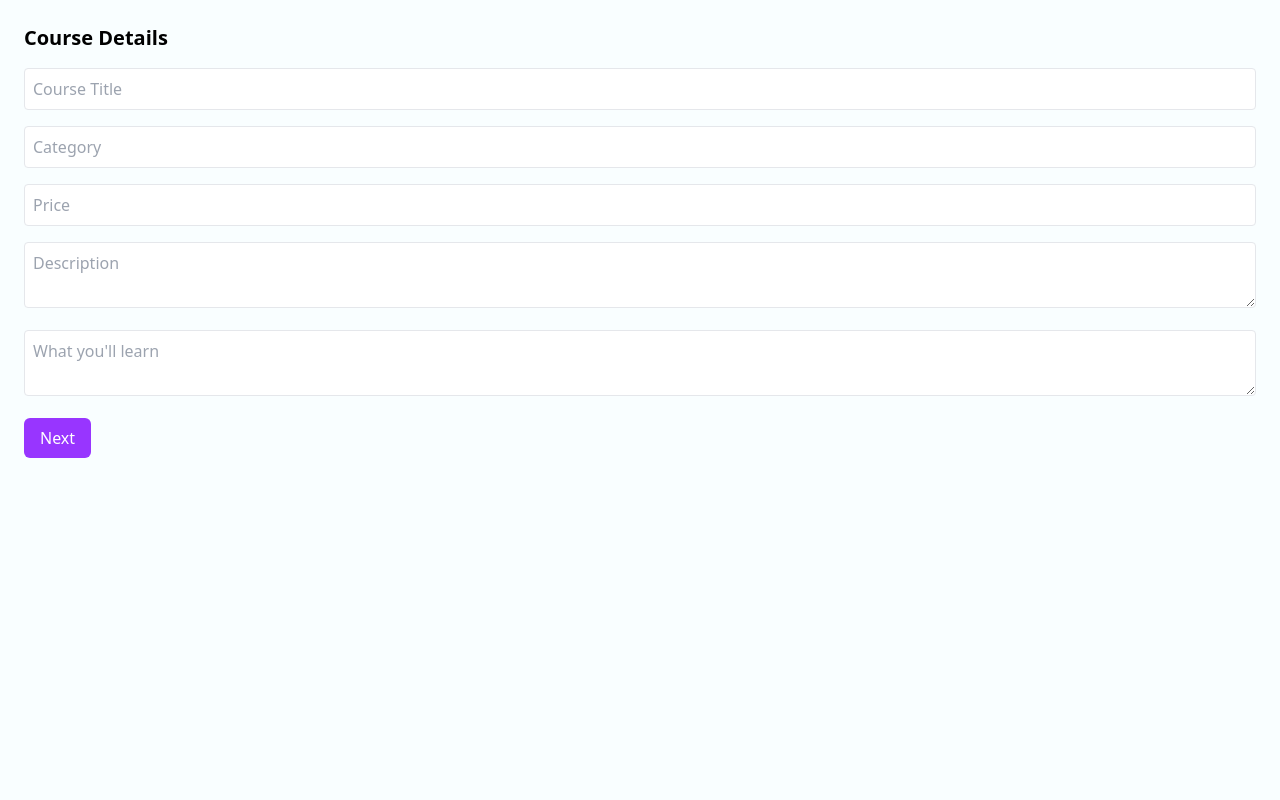
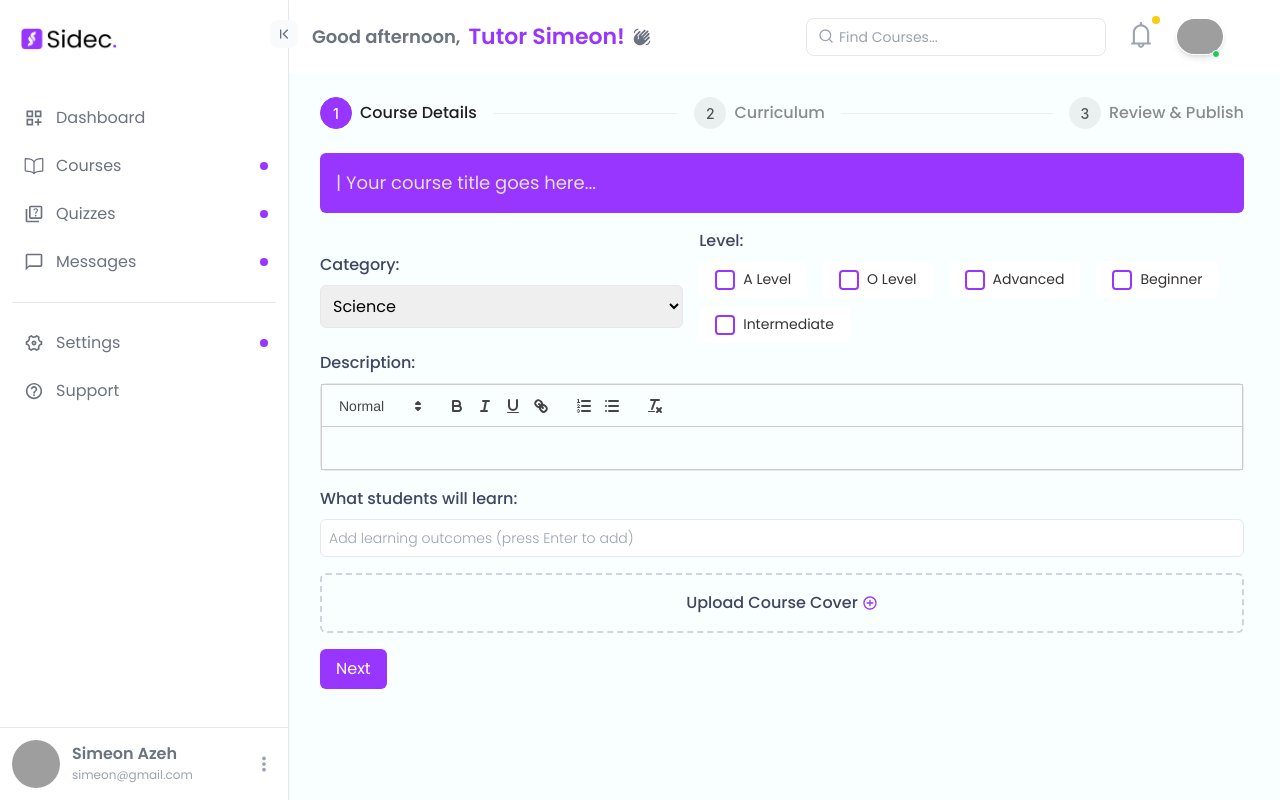
Before and after one commit to Simeon-Azeh/sidec_tutor, a React (Vite) app: page /create-course in a window 1280 px wide. Built offline with nearby package versions, Linux system fonts and the light colour scheme; grey boxes are pictures that could not be loaded.

Commit message:
completed course details for course add page

```diff
--- a/package.json
+++ b/package.json
@@ -18,6 +18,7 @@
     "react-content-loader": "^7.0.2",
     "react-dom": "^18.3.1",
     "react-icons": "^5.3.0",
+    "react-quill": "^2.0.0",
     "react-router-dom": "^6.26.1"
   },
   "devDependencies": {
--- /dev/null
+++ b/src/components/Courses/StepIndicator.jsx
@@ -0,0 +1,24 @@
+function StepIndicator({ currentStep, totalSteps }) {
+    return (
+      <div className="flex justify-center mb-6">
+        {[...Array(totalSteps)].map((_, index) => (
+          <div key={index} className="flex items-center">
+            <div
+              className={`w-8 h-8 rounded-full flex items-center justify-center ${
+                index + 1 <= currentStep ? 'bg-[#9835ff] text-white' : 'bg-gray-300 text-gray-600'
+              }`}
+            >
+              {index + 1}
+            </div>
+            {index < totalSteps - 1 && (
+              <div
+                className={`w-12 h-1 ${
+                  index + 1 < currentStep ? 'bg-[#9835ff]' : 'bg-gray-300'
+                }`}
+              ></div>
+            )}
+          </div>
+        ))}
+      </div>
+    );
+  }
--- a/src/index.css
+++ b/src/index.css
@@ -58,3 +58,81 @@ body {
 .hide-scroll::-webkit-scrollbar {
   display: none; /* For Chrome, Safari, and Opera */
 }
+.custom-steps {
+  font-family: poppins;
+  font-weight: 500;
+}
+.custom-steps .ant-steps-item-process .ant-steps-item-icon {
+  background-color: #9835ff;
+  border-color: #9835ff;
+}
+
+.custom-steps .ant-steps-item-process .ant-steps-item-icon .ant-steps-icon {
+  color: #fff;
+}
+
+.custom-steps .ant-steps-item-finish .ant-steps-item-icon {
+  background-color: #9835ff;
+  border-color: #9835ff;
+}
+
+.custom-steps .ant-steps-item-finish .ant-steps-item-icon .ant-steps-icon {
+  color: #fff;
+}
+
+.custom-steps .ant-steps-item::after {
+  border-color: #9835ff;
+}
+
+.custom-steps .ant-steps-item-process::after {
+  border-color: #9835ff;
+}
+
+.custom-steps .ant-steps-item-finish::after {
+  border-color: #9835ff;
+}
+
+.custom-radio {
+  display: flex;
+  align-items: center;
+  margin-right: 1rem;
+  cursor: pointer;
+  background-color: #fff;
+  border-radius: 4px;
+  padding: 8px 16px;
+  font-size: 14px;
+  color: #333;
+  margin-bottom: 8px;
+}
+
+.custom-radio input {
+  position: absolute;
+  opacity: 0;
+  cursor: pointer;
+
+}
+
+.custom-radio-box {
+  width: 20px;
+  height: 20px;
+
+  border: 2px solid #9835ff;
+  border-radius: 4px;
+  margin-right: 8px;
+  display: inline-block;
+}
+
+.custom-radio input:checked + .custom-radio-box {
+  background-color: #9835ff;
+}
+
+.upload-box {
+  display: flex;
+  align-items: center;
+  justify-content: center;
+  text-align: center;
+}
+/* Add this to your CSS file */
+.placeholder-white::placeholder {
+  color: rgb(226, 224, 224);
+}
--- a/src/pages/CreateCourse.jsx
+++ b/src/pages/CreateCourse.jsx
@@ -1,4 +1,16 @@
 import React, { useState } from 'react';
+import Sidebar, { SidebarItem } from '../components/Sidebar';
+import { MdOutlineDashboardCustomize, MdOutlineQuiz, MdOutlineChatBubbleOutline } from 'react-icons/md';
+import { IoBookOutline } from 'react-icons/io5';
+import { RiSettings4Line } from 'react-icons/ri';
+import { IoMdHelpCircleOutline } from 'react-icons/io';
+import Navbar from '../components/Navbar';
+import { Link } from 'react-router-dom';
+import { Steps } from 'antd';
+import ReactQuill from 'react-quill';
+import 'react-quill/dist/quill.snow.css';
+import { FaRegCheckCircle } from 'react-icons/fa';
+import { MdOutlineAddCircleOutline } from "react-icons/md";
 
 function CreateCourse() {
   const [step, setStep] = useState(1);
@@ -7,7 +19,9 @@ function CreateCourse() {
     category: '',
     price: '',
     description: '',
-    learningOutcomes: '',
+    learningOutcomes: [],
+    level: '',
+    cover: null,
   });
   const [curriculum, setCurriculum] = useState([]);
 
@@ -19,55 +33,196 @@ function CreateCourse() {
     setStep(step - 1);
   };
 
+  const handleFileChange = (e) => {
+    setCourseDetails({
+      ...courseDetails,
+      cover: e.target.files[0],
+    });
+  };
+
+  const steps = [
+    {
+      title: 'Course Details',
+
+    },
+    {
+      title: 'Curriculum',
+
+    },
+    {
+      title: 'Review & Publish',
+
+    },
+  ];
+
   return (
-    <div className="p-6">
+    <div className="flex h-screen">
+      <div className="z-40">
+        <Sidebar>
+          <Link to="/dashboard">
+            <SidebarItem icon={<MdOutlineDashboardCustomize size={20} />} text="Dashboard" />
+          </Link>
+          <Link to="/courses">
+            <SidebarItem icon={<IoBookOutline size={20} />} text="Courses" alert />
+          </Link>
+          <Link to="/quizzes">
+            <SidebarItem icon={<MdOutlineQuiz size={20} />} text="Quizzes" alert />
+          </Link>
+          <Link to="/messages">
+            <SidebarItem icon={<MdOutlineChatBubbleOutline size={20} />} text="Messages" alert />
+          </Link>
+          <hr className="my-4" />
+          <Link to="/settings">
+            <SidebarItem icon={<RiSettings4Line size={20} />} text="Settings" alert />
+          </Link>
+          <Link to="/support">
+            <SidebarItem icon={<IoMdHelpCircleOutline size={20} />} text="Support" />
+          </Link>
+        </Sidebar>
+      </div>
+
+      <div className="flex-1 overflow-y-auto font-poppins">
+        <div className="sticky top-0 z-10">
+          <Navbar />
+        </div>
+        <div className="flex flex-col px-4 lg:px-9 p-6 lg:pl-16 ">
+          <Steps current={step - 1} className="custom-steps mb-6">
+            {steps.map((item, index) => (
+              <Steps.Step key={index} title={item.title} description={item.description} />
+            ))}
+          </Steps>
+
           {step === 1 && (
             <div>
-          <h2 className="text-xl font-semibold mb-4">Course Details</h2>
+
                         <input
             type="text"
-            placeholder="Course Title"
+            placeholder="| Your course title goes here..."
             value={courseDetails.title}
             onChange={(e) => setCourseDetails({ ...courseDetails, title: e.target.value })}
-            className="mb-4 p-2 w-full border rounded"
-          />
-          <input
-            type="text"
-            placeholder="Category"
+            className="mb-4 p-4 w-full bg-[#9835ff] rounded-md text-lg outline-none font-normal placeholder-white text-white"  />
+            <div className='flex flex-col gap-4 items-center lg:flex-row'>
+            <div className="w-[40%]">
+                <label className='text-[#404660] font-medium text-base '>Category:</label>
+                <select
                   value={courseDetails.category}
                   onChange={(e) => setCourseDetails({ ...courseDetails, category: e.target.value })}
-            className="mb-4 p-2 w-full border rounded"
+                  className="p-2 w-full border rounded-md outline-none mt-2"
+                >
+
+                  <option value="science">Science</option>
+                  <option value="arts">Arts</option>
+                  <option value="technology">Technology</option>
+                  <option value="freelance">Freelance</option>
+                </select>
+              </div>
+              <div className="w-[60%]">
+                <label className='text-[#404660] font-medium text-base '>Level:</label>
+                <div className="flex flex-wrap mt-2">
+                  <label className="custom-radio">
+                    <input
+                      type="radio"
+                      name="level"
+                      value="Advanced Level"
+                      checked={courseDetails.level === 'Advanced Level'}
+                      onChange={(e) => setCourseDetails({ ...courseDetails, level: e.target.value })}
                     />
+                    <span className="custom-radio-box"></span>
+                    A Level
+                  </label>
+                  <label className="custom-radio">
                     <input
-            type="text"
-            placeholder="Price"
-            value={courseDetails.price}
-            onChange={(e) => setCourseDetails({ ...courseDetails, price: e.target.value })}
-            className="mb-4 p-2 w-full border rounded"
+                      type="radio"
+                      name="level"
+                      value="Ordinary Level"
+                      checked={courseDetails.level === 'Ordinary Level'}
+                      onChange={(e) => setCourseDetails({ ...courseDetails, level: e.target.value })}
                     />
-          <textarea
-            placeholder="Description"
+                    <span className="custom-radio-box"></span>
+                    O Level
+                  </label>
+                  <label className="custom-radio">
+                    <input
+                      type="radio"
+                      name="level"
+                      value="Advanced Freelance"
+                      checked={courseDetails.level === 'Advanced Freelance'}
+                      onChange={(e) => setCourseDetails({ ...courseDetails, level: e.target.value })}
+                    />
+                    <span className="custom-radio-box"></span>
+                    Advanced
+                  </label>
+                  <label className="custom-radio">
+                    <input
+                      type="radio"
+                      name="level"
+                      value="Beginner Freelance"
+                      checked={courseDetails.level === 'Beginner Freelance'}
+                      onChange={(e) => setCourseDetails({ ...courseDetails, level: e.target.value })}
+                    />
+                    <span className="custom-radio-box"></span>
+                    Beginner
+                  </label>
+                  <label className="custom-radio">
+                    <input
+                      type="radio"
+                      name="level"
+                      value="Beginner Freelance"
+                      checked={courseDetails.level === 'Beginner Freelance'}
+                      onChange={(e) => setCourseDetails({ ...courseDetails, level: e.target.value })}
+                    />
+                    <span className="custom-radio-box"></span>
+                    Intermediate
+                  </label>
+                </div>
+              </div>
+            </div>
+
+
+              <div className="mb-4">
+                <label className='text-[#404660] font-medium text-base '>Description:</label>
+                <ReactQuill
                   value={courseDetails.description}
-            onChange={(e) => setCourseDetails({ ...courseDetails, description: e.target.value })}
-            className="mb-4 p-2 w-full border rounded"
+                  onChange={(value) => setCourseDetails({ ...courseDetails, description: value })}
+                  className="border rounded-md mt-2 outline-none font-poppins text-[#404660] "
                 />
-          <textarea
-            placeholder="What you'll learn"
+              </div>
+              <div className="mb-4">
+                <label className='text-[#404660] font-medium text-base'>What students will learn:</label>
+                <ListInput
                   value={courseDetails.learningOutcomes}
-            onChange={(e) => setCourseDetails({ ...courseDetails, learningOutcomes: e.target.value })}
-            className="mb-4 p-2 w-full border rounded"
+                  onChange={(value) => setCourseDetails({ ...courseDetails, learningOutcomes: value })}
+                  className="mt-2"
                 />
+              </div>
+              <div className="mb-4">
+                <div className="upload-box border-2 border-dashed border-gray-300 p-4 rounded-md gap-1">
+                  <input
+                    type="file"
+                    onChange={handleFileChange}
+                    className="hidden"
+                    id="course-cover"
+                  />
+                  <label htmlFor="course-cover" className="cursor-pointer text-[#404660] font-medium ">
+                    {courseDetails.cover ? courseDetails.cover.name : 'Upload Course Cover'}
+                  </label>
+                  <MdOutlineAddCircleOutline className='text-[#9835ff] ' />
+                </div>
+              </div>
               <button onClick={handleNextStep} className="bg-[#9835ff] text-white py-2 px-4 rounded-md">
                 Next
               </button>
             </div>
           )}
+
+          {/* ... rest of the steps ... */}
           {step === 2 && (
             <div>
               <h2 className="text-xl font-semibold mb-4">Curriculum</h2>
               <button
                 onClick={() => setCurriculum([...curriculum, { title: '', subModules: [] }])}
-            className="bg-green-500 text-white py-2 px-4 rounded-md mb-4">
+                className="bg-green-500 text-white py-2 px-4 rounded-md mb-4"
+              >
                 Add Module
               </button>
               {curriculum.map((module, index) => (
@@ -89,7 +244,8 @@ function CreateCourse() {
                       updatedModules[index].subModules.push({ type: '', content: '' });
                       setCurriculum(updatedModules);
                     }}
-                className="bg-blue-500 text-white py-2 px-4 rounded-md">
+                    className="bg-blue-500 text-white py-2 px-4 rounded-md"
+                  >
                     Add Sub-Module
                   </button>
                   {module.subModules.map((subModule, subIndex) => (
@@ -109,10 +265,7 @@ function CreateCourse() {
                       </select>
                       {subModule.type === 'video' && (
                         <div className="mt-2">
-                      <input
-                        type="file"
-                        className="mb-2 p-2 w-full border rounded"
-                      />
+                          <input type="file" className="mb-2 p-2 w-full border rounded" />
                           <textarea
                             placeholder="Transcripts (with timestamps)"
                             className="mb-2 p-2 w-full border rounded"
@@ -130,7 +283,8 @@ function CreateCourse() {
                               updatedModules[index].subModules[subIndex].content += 'Title\n';
                               setCurriculum(updatedModules);
                             }}
-                        className="bg-gray-300 text-gray-800 py-1 px-2 rounded-md">
+                            className="bg-gray-300 text-gray-800 py-1 px-2 rounded-md"
+                          >
                             Add Title
                           </button>
                           <button
@@ -139,7 +293,8 @@ function CreateCourse() {
                               updatedModules[index].subModules[subIndex].content += 'Paragraph\n';
                               setCurriculum(updatedModules);
                             }}
-                        className="bg-gray-300 text-gray-800 py-1 px-2 rounded-md ml-2">
+                            className="bg-gray-300 text-gray-800 py-1 px-2 rounded-md ml-2"
+                          >
                             Add Paragraph
                           </button>
                           <button
@@ -148,7 +303,8 @@ function CreateCourse() {
                               updatedModules[index].subModules[subIndex].content += 'Image\n';
                               setCurriculum(updatedModules);
                             }}
-                        className="bg-gray-300 text-gray-800 py-1 px-2 rounded-md ml-2">
+                            className="bg-gray-300 text-gray-800 py-1 px-2 rounded-md ml-2"
+                          >
                             Add Image
                           </button>
                           <textarea
@@ -176,20 +332,44 @@ function CreateCourse() {
               </div>
             </div>
           )}
-      {step === 3 && (
-        <div>
-          <h2 className="text-xl font-semibold mb-4">Review & Publish</h2>
-          {/* Add code here to review the course details and curriculum */}
-          <button onClick={handlePreviousStep} className="bg-gray-500 text-white py-2 px-4 rounded-md">
-            Previous
-          </button>
-          <button className="bg-[#9835ff] text-white py-2 px-4 rounded-md">
-            Publish Course
-          </button>
+
         </div>
-      )}
+      </div>
     </div>
   );
 }
 
+// ListInput component definition
+const ListInput = ({ value, onChange }) => {
+  const [inputValue, setInputValue] = useState('');
+
+  const handleKeyPress = (e) => {
+    if (e.key === 'Enter') {
+      onChange([...value, inputValue]);
+      setInputValue('');
+    }
+  };
+
+  return (
+    <div>
+      <input
+        type="text"
+        value={inputValue}
+        onChange={(e) => setInputValue(e.target.value)}
+        onKeyPress={handleKeyPress}
+        className="p-2 w-full border rounded-md mt-2 text-sm font-light outline-none"
+        placeholder="Add learning outcomes (press Enter to add)"
+      />
+      <ul>
+        {value.map((item, index) => (
+          <li key={index} className="flex items-center mb-2 mt-2 text-[#404660]">
+            <FaRegCheckCircle  className="mr-2 text-[#9835ff]" />
+            {item}
+          </li>
+        ))}
+      </ul>
+    </div>
+  );
+};
+
 export default CreateCourse;
```
Also changed, not shown: 1 other file (tests, documents, lock files or other folders). Lines whose indentation alone changed are shown as unchanged.
